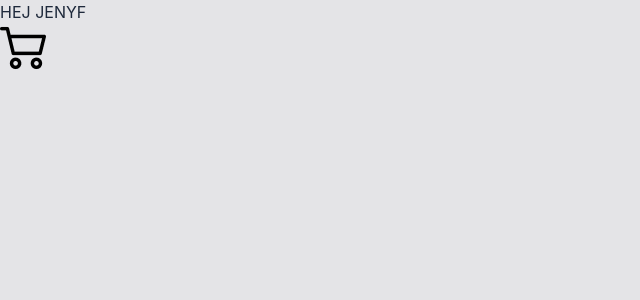
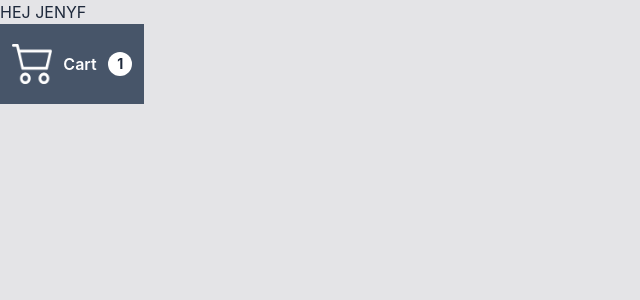
Before and after one commit to emeliesv/Jenyf-Studios, a React (Vite) app: page / in a window 1280 px wide. Shown: the top 300 px of the page, without its empty margins (0-640 px from the left). Built offline with nearby package versions, Linux system fonts and the light colour scheme.

Commit message:
adjusted icon and styled after figmasuggestion

```diff
--- a/src/App.jsx
+++ b/src/App.jsx
@@ -1,3 +1,4 @@
+import "./index.css";
 import ShoppingCart from "./Components/Shoppingcart";
 
 function App() {
--- a/src/Components/Shoppingcart.jsx
+++ b/src/Components/Shoppingcart.jsx
@@ -1,15 +1,23 @@
-import icon from "../assets/Shoppingcart.png";
+import icon from "../Assets/Shoppingcart.png";
 
 const ShoppingCart = () => {
   return (
-    <div className="w-20 h-20">
+    <div className="w-36 h-20 flex justify-evenly items-center bg-slate-600">
       <img
         src={icon}
         alt="Shoppingcart icon"
-        className="w-full h-full object-fit"
+        className="w-10 h-10 object-fit"
       />
+      <p className="text-white font-semibold">Cart</p>
+      <div className="w-6 h-6 rounded-full flex justify-center items-center bg-white">
+        <p className="text-sm font-bold">1</p>
+      </div>
     </div>
   );
 };
 
 export default ShoppingCart;
+
+/* Om man vill ha siffran intu vagnen:
+yttre div: relative
+div med siffra: absolute z-10 top-1 right-1  */
--- a/tailwind.config.js
+++ b/tailwind.config.js
@@ -1,7 +1,7 @@
 /** @type {import('tailwindcss').Config} */
 
 export default {
-  content: ["./index.html", "./src/**/*.{js,jsx"],
+  content: ["./index.html", "./src/**/*.{js,jsx}"],
   theme: {
     extend: {
       fontFamily: {
```
Also changed, not shown: src/Assets/Shoppingcart.png.
